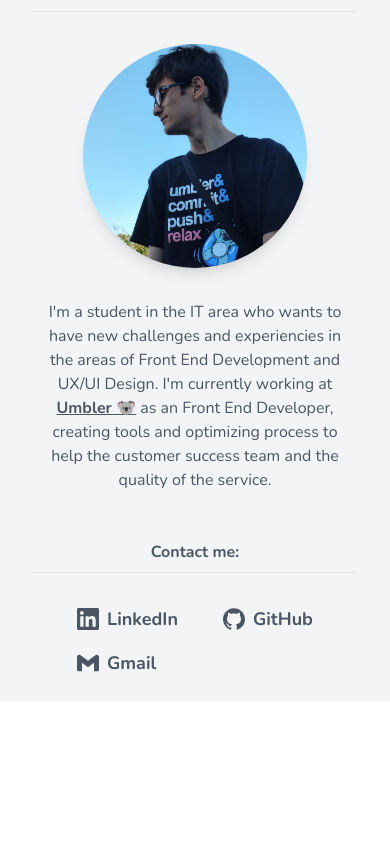
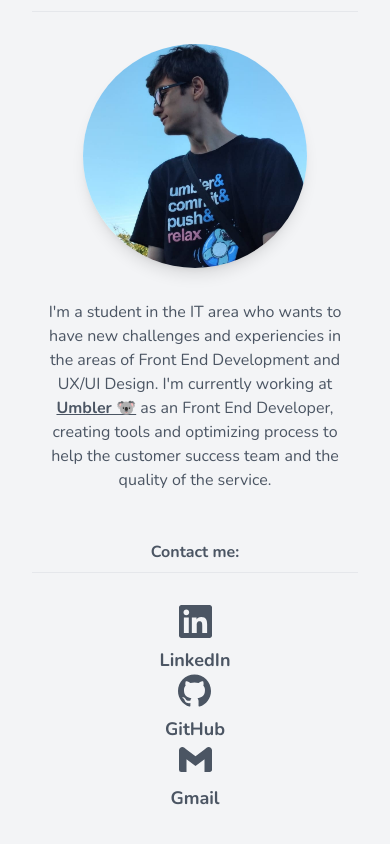
Before and after one commit to H3rmel/food-ninja, a React (Vite) app: page /about in a window 390 px wide. Shown: the part 627-1471 px from the top of the page. Before the commit the page ends 1328 px from the top, so only its background shows below. Built offline with nearby package versions, Linux system fonts and the light colour scheme.

Commit message:
fixed responsivity

```diff
--- a/src/app/components/AnchorChildren.tsx
+++ b/src/app/components/AnchorChildren.tsx
@@ -9,7 +9,7 @@ const AnchorChildren = ({ link, children }: Props) => {
       href={link}
       target="_blank"
       rel="noopener noreferrer"
-      className="flex items-center gap-2 font-bold text-lg hover:text-primary transition ease-out duration-300"
+      className="flex flex-col md:flex-row items-center gap-2 font-bold text-lg hover:text-primary transition ease-out duration-300"
     >
       {children}
     </a>
--- a/src/app/pages/About.tsx
+++ b/src/app/pages/About.tsx
@@ -55,29 +55,25 @@ const About = () => {
           </p>
         </div>
         <SectionTitle title="Contact me:" />
-        <div className="flex justify-evenly mt-8">
-          <div className="flex flex-col gap-4">
+        <div className="flex items-center flex-col md:flex-row md:justify-evenly my-8">
           <AnchorChildren link="https://www.linkedin.com/in/isaachermel/">
             <>
-                <SiLinkedin size={22} />
+              <SiLinkedin size={33} />
               LinkedIn
+            </>
+          </AnchorChildren>
+          <AnchorChildren link="https://github.com/H3rmel">
+            <>
+              <SiGithub size={33} />
+              GitHub
             </>
           </AnchorChildren>
           <AnchorChildren link="mailto:isaachermel@gmail.com">
             <>
-                <SiGmail size={22} />
+              <SiGmail size={33} />
               Gmail
             </>
           </AnchorChildren>
-          </div>
-          <div className="flex flex-col gap-4">
-            <AnchorChildren link="https://github.com/H3rmel">
-              <>
-                <SiGithub size={22} />
-                GitHub
-              </>
-            </AnchorChildren>
-          </div>
         </div>
       </>
     </Layout>
```
Lines whose indentation alone changed are shown as unchanged.
